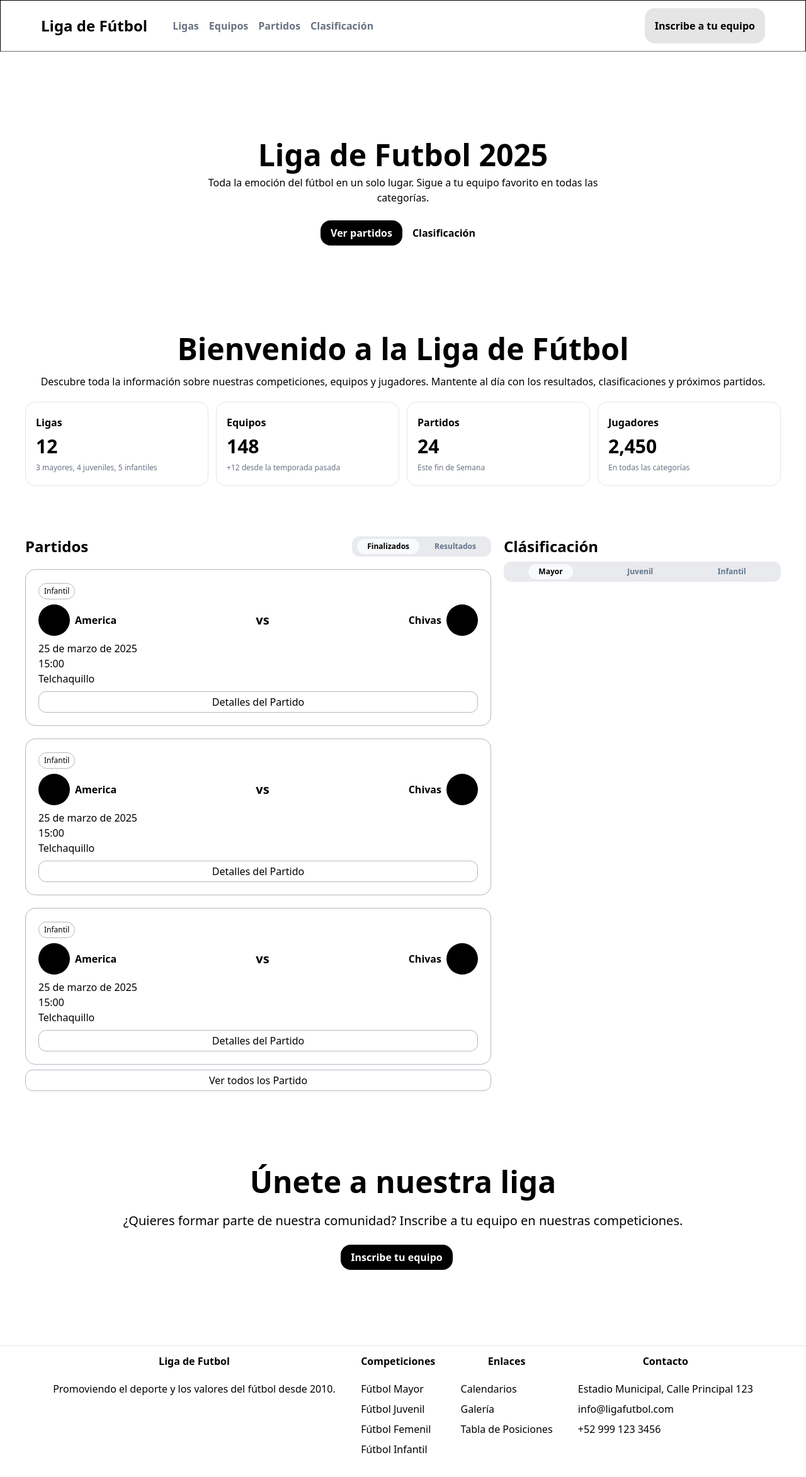
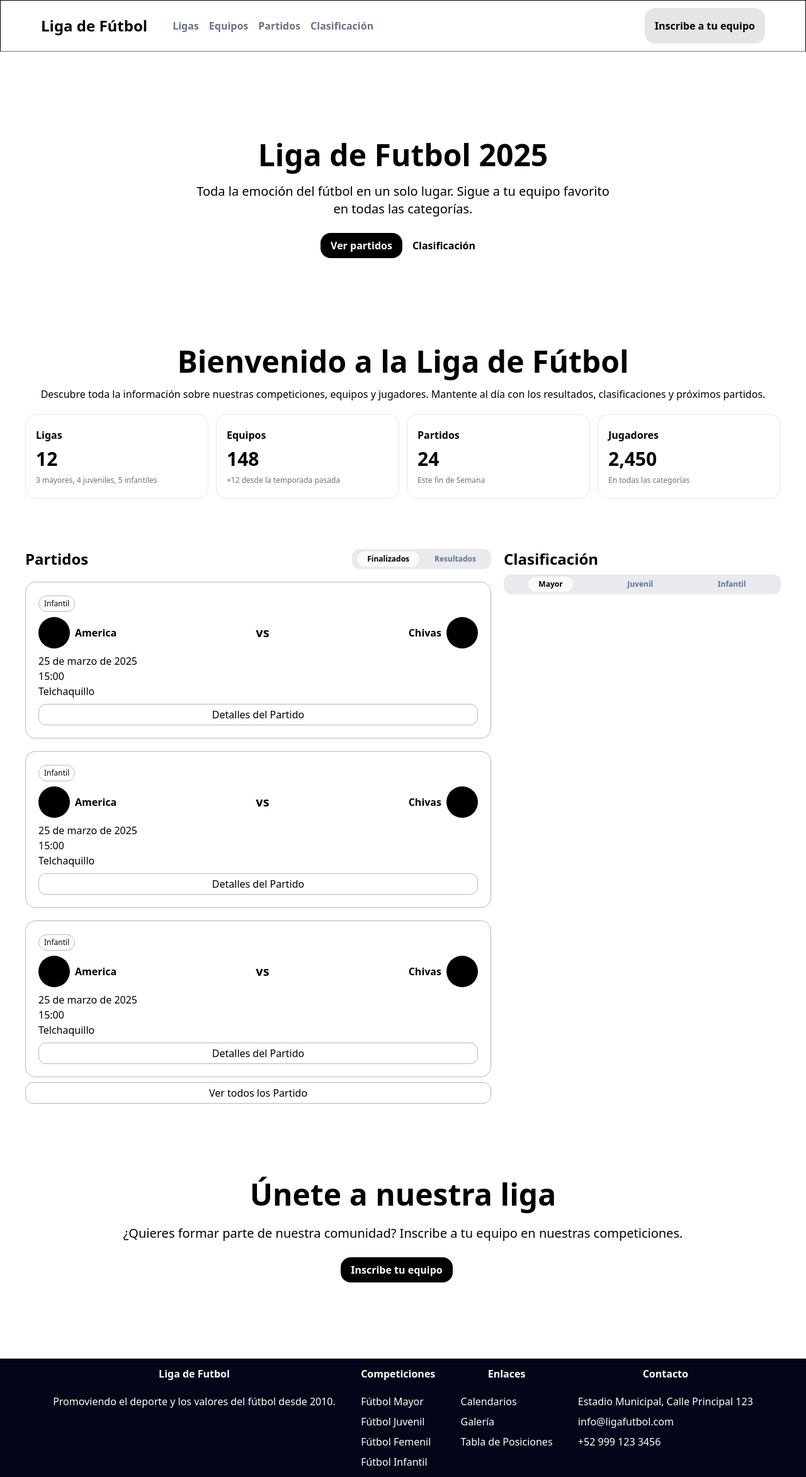
Before and after one commit to GrandMostach0/LigaFutbol, a React (Vite) app: page / in a window 1280 px wide. Shown: the whole page at 63% size. Built offline with nearby package versions, Linux system fonts and the light colour scheme.

Commit message:
Correciones tipograficos

```diff
--- a/src/components/FooterBar.jsx
+++ b/src/components/FooterBar.jsx
@@ -3,7 +3,7 @@ import { Link } from "react-router-dom";
 
 function FooterBar() {
     return(
-        <footer className="flex justify-around px-16 py-3 text-center border-t-1 border-gray-200">
+        <footer className="flex justify-around px-16 py-3 text-center border-t-1 border-gray-200 text-white bg-slate-950">
             <section>
                 <div className="mb-5">
                     <h1 className="font-bold">Liga de Futbol</h1>
--- a/src/components/InfoExtra.jsx
+++ b/src/components/InfoExtra.jsx
@@ -10,7 +10,6 @@ function InfoExtra() {
             <p className="text-xl">¿Quieres formar parte de nuestra comunidad? Inscribe a tu equipo en nuestras competiciones.</p>
             <br />
             <button className="btnPrimary bg-black text-white mr-5" onClick={() => navigate("/Inscripcion")}>Inscribe tu equipo</button>
-
         </section>
     )
 }
--- a/src/page/Main.jsx
+++ b/src/page/Main.jsx
@@ -17,8 +17,8 @@ function Main(){
         <main className="w-[1200px] m-auto">
             <section className="py-35">
                 <div className="m-auto w-2xl text-center">
-                    <h1 className="font-bold text-5xl mb-2">Liga de Futbol 2025</h1>
-                    <p>Toda la emoción del fútbol en un solo lugar. Sigue a tu equipo favorito en todas las categorías.</p>
+                    <h1 className="font-bold text-5xl mb-5">Liga de Futbol 2025</h1>
+                    <p className="text-xl">Toda la emoción del fútbol en un solo lugar. Sigue a tu equipo favorito en todas las categorías.</p>
                     <br />
                     <button onClick={() => navigate("/Partidos")} className="btnPrimary text-white bg-black">Ver partidos</button>
                     <button onClick={() => navigate("/Clasificacion")} className="btnPrimary">Clasificación</button>
@@ -81,7 +81,7 @@ function Main(){
                 </div>
 
                 <div className="flex-1/4">
-                    <h1 className="font-bold text-2xl mb-2">Clásificación</h1>
+                    <h1 className="font-bold text-2xl mb-2">Clasificación</h1>
                     <SubMenu opciones={ListaSubOpciones2} />
                 </div>
             </section>
```
